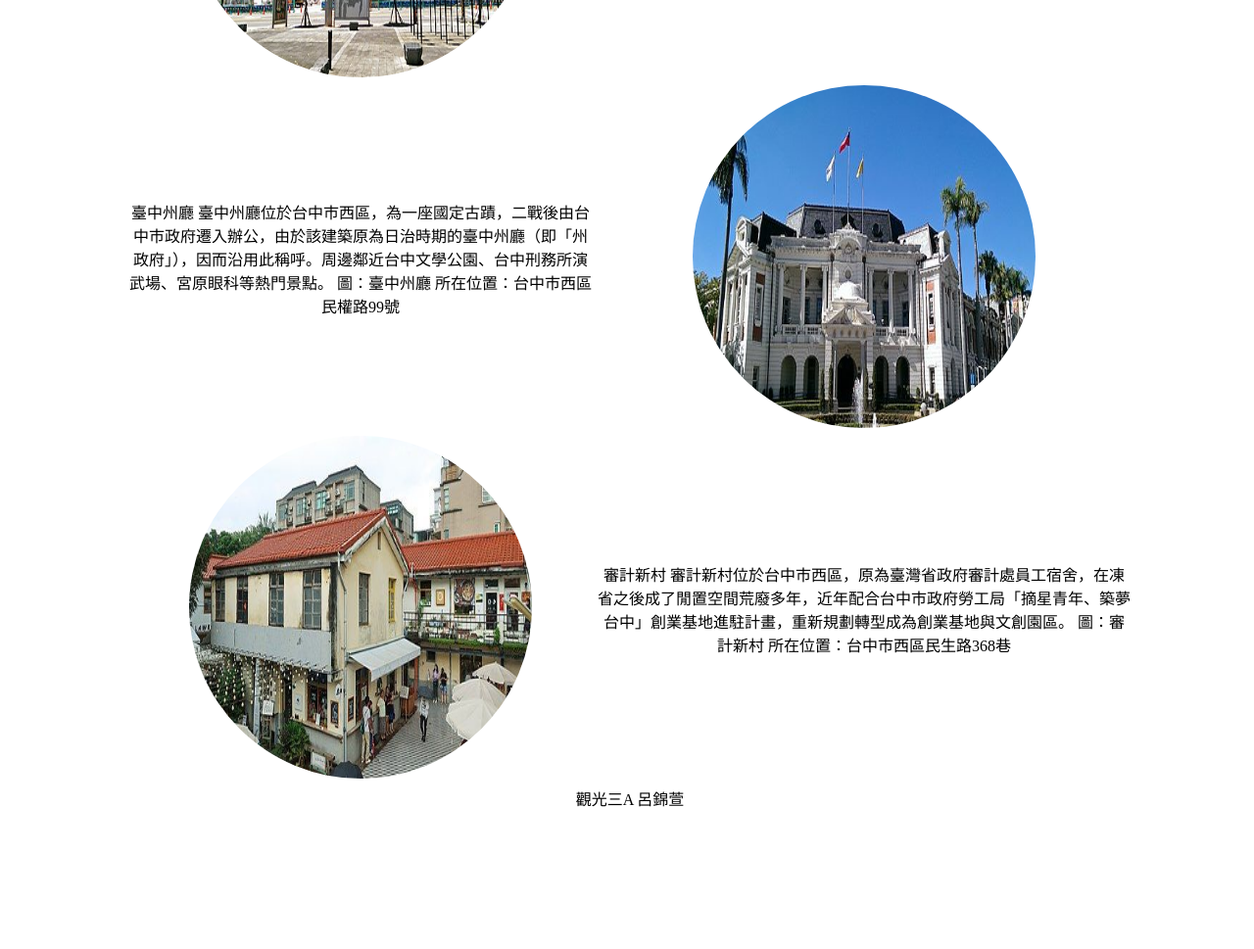
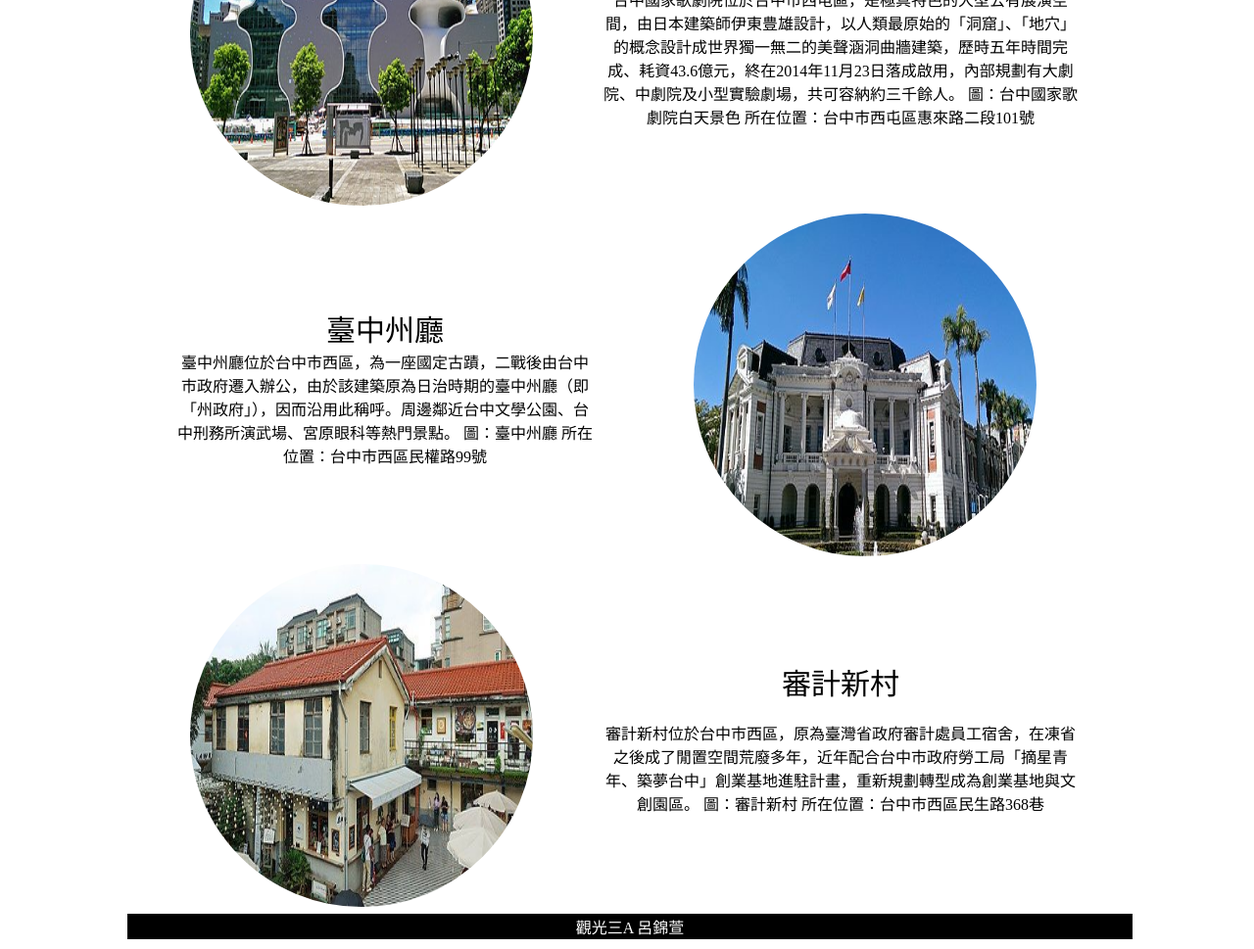
Before and after one commit to mi20151020/mi20200923, a plain HTML site: page index.html in a window 1280 px wide. Shown: the part 665-1634 px from the top of the page at 98% size. Before the commit the page ends 1503 px from the top, so only its background shows below. Drawn offline with Linux system fonts and the light colour scheme.

Commit message:
Add files via upload

```diff
--- a/index.html
+++ b/index.html
@@ -5,26 +5,30 @@
 	<meta name="viewport" content="width=device-width, initial-scale=1.0">
 	<title>台中市景點資訊網</title>
 	<style type="text/css">
-
 		    .container{margin:0 auto;width:1024px;}
 			.img_circle {border-radius: 50%;width: 350px; height:350px;}
 			.img_rounded_corner { border-radius:20px; }
 			td{text-align: center;}
+			.large_font { font-size: 30px; }
+			.large_font:hover{background-color: gray; color: white;}
+			.img_circle:hover{opacity: 80%;rotate: -5deg;}
 	</style>
 </head>
 <body>
 
-<div class="container"。>
+<div class="container">
 	<table>
 		<tr>
-			<td  colspan="2">台中市景點推薦
+			<td  colspan="2">
+				<div class="large_font">台中市景點推薦</div>
 			<img class="img_rounded_corner" src="00.jpeg">
 
 			</td>
 		</tr>
 		<tr>
-			<td colspan="2">
-                臺中市
+			<td style="padding-bottom:50px" colspan="2">
+                <div class="large_font">台中市</div>
+                <br>
 
                 臺中市，通稱臺中，簡稱「中」，為中華民國直轄市，臺灣六都之一，也是中臺灣唯一的直轄市。周邊與臺灣省的六個縣相鄰，北鄰苗栗縣、新竹縣，南鄰彰化縣、南投縣，東隔中央山脈與花蓮縣相鄰，東北以中央山脈和雪山山脈毗鄰宜蘭縣，西臨臺灣海峽。
 			</td>
@@ -34,8 +38,8 @@
 			<td>
                 <img class="img_circle" src="01.jpeg">
 			</td>
-			<td>
-			台中國家歌劇院
+			<td style="padding-right: 50px;">
+			<div class="large_font">台中國家歌劇院</div>
             台中國家歌劇院位於台中市西屯區，是極具特色的大型公有展演空間，由日本建築師伊東豊雄設計，以人類最原始的「洞窟」、「地穴」的概念設計成世界獨一無二的美聲涵洞曲牆建築，歷時五年時間完成、耗資43.6億元，終在2014年11月23日落成啟用，內部規劃有大劇院、中劇院及小型實驗劇場，共可容納約三千餘人。
 
             圖：台中國家歌劇院白天景色
@@ -45,8 +49,8 @@
 		</tr>
 		<tr>
 
-			<td>
-			臺中州廳
+			<td style="padding-left: 50px;">
+			<div class="large_font">臺中州廳</div>
             臺中州廳位於台中市西區，為一座國定古蹟，二戰後由台中市政府遷入辦公，由於該建築原為日治時期的臺中州廳（即「州政府」），因而沿用此稱呼。周邊鄰近台中文學公園、台中刑務所演武場、宮原眼科等熱門景點。
 
             圖：臺中州廳
@@ -62,8 +66,8 @@
             <td>
                  <img class="img_circle" src="03.jpeg">
 			</td>
-			<td>
-			審計新村
+			<td style="padding-right: 50px;">
+			<div class="large_font">審計新村</div><br>
             審計新村位於台中市西區，原為臺灣省政府審計處員工宿舍，在凍省之後成了閒置空間荒廢多年，近年配合台中市政府勞工局「摘星青年、築夢台中」創業基地進駐計畫，重新規劃轉型成為創業基地與文創園區。
 
             圖：審計新村
@@ -72,8 +76,8 @@
             </td>
 		</tr>
 		<tr>
-			<td colspan="2">
-				觀光三A 呂錦萱
+			<td width="1024px" bgcolor="black" colspan="2">
+				<font color="white">觀光三A 呂錦萱</font>
 			</td>
 		</tr>
 	</table>
```
